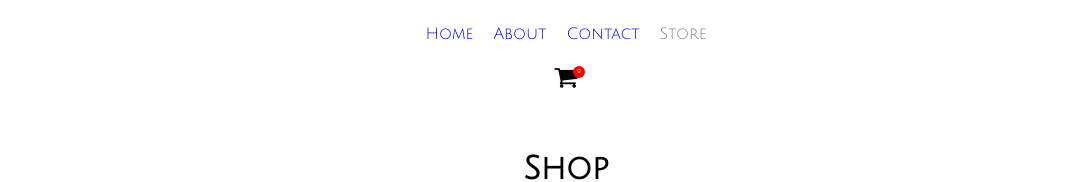
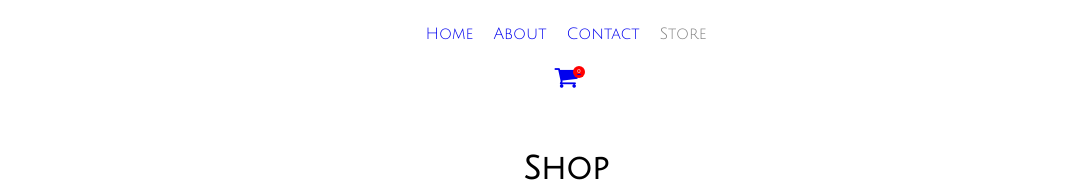
Before and after one commit to erkindunya/reactEcommerceStore, a React (Create React App) app: page /Store/HighTops in a window 1280 px wide. Shown: the top 182 px of the page, without its empty margins (74-1139 px from the left). Built offline with nearby package versions, Linux system fonts and the light colour scheme.

Commit message:
adding project

```diff
--- a/src/components/ShoppingCart.js
+++ b/src/components/ShoppingCart.js
@@ -1,5 +1,5 @@
 import React, { Component } from "react";
-import {Link} from 'react-router-dom'
+import { Link } from "react-router-dom";
 
 class ShoppingCart extends Component {
   render() {
@@ -27,6 +27,7 @@ class ShoppingCart extends Component {
     };
 
     return (
+      <Link to="/MyCart">
         <div style={shoppingCart}>
           <i className="fa fa-shopping-cart" aria-hidden="true" />
           <div style={purchases}>
@@ -35,6 +36,7 @@ class ShoppingCart extends Component {
             </p>
           </div>
         </div>
+      </Link>
     );
   }
 }
```
